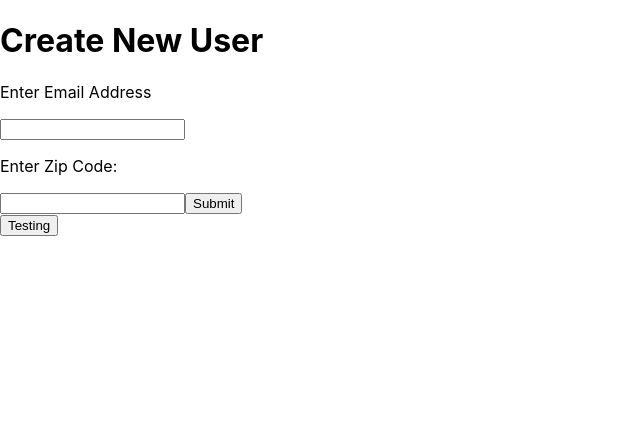
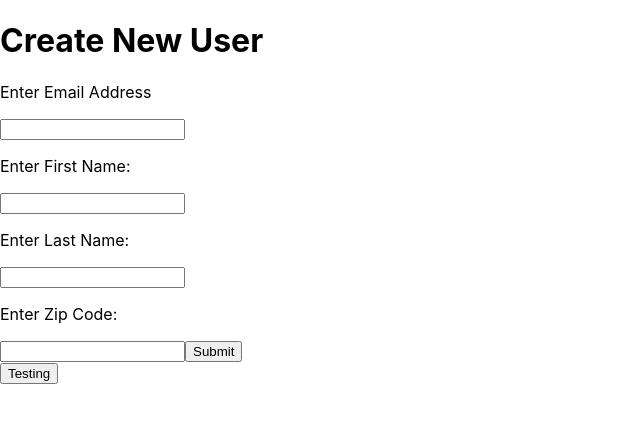
Before and after one commit to matthewsedlacek/Business-Builder, a React (Create React App) app in the folder frontend/: page /signup in a window 1280 px wide. Shown: the top 422 px of the page, without its empty margins (0-640 px from the left). Built offline with nearby package versions, Linux system fonts and the light colour scheme; no server answers.

Commit message:
nightly commit

```diff
--- a/frontend/src/components/home.js
+++ b/frontend/src/components/home.js
@@ -4,20 +4,21 @@ import { useHistory } from 'react-router';
 
 const Home = (props) => {
     const history = useHistory()
-    let user = JSON.parse(localStorage.getItem('currentUser'))
+
 
     const handleLogout = event => {
         event.preventDefault()
         props.logout()
         history.push(
-            {pathname:  "/"}
-         )
+            {pathname:  "/login"}
+            )
+            console.log("logout button pressed")
     }
 
     return (
         <div>
             Home Page Stub
-            {console.log(user.attributes.username)}
+            {/* {console.log(props.currentUser.attributes.username)} */}
             <button onClick={(event) => handleLogout(event)}>Logout</button>
         </div>
     )
--- a/frontend/src/components/login.js
+++ b/frontend/src/components/login.js
@@ -7,12 +7,14 @@ import { useHistory } from 'react-router';
 const Login = (props) => {
     const history = useHistory()
 
+    // handleSubmit passes entered username to App.js login fxn to process and redirects to '/'
+    // where router logic renders home if login successful and to login if not successful
     const handleSubmit = event => {
         event.preventDefault();
         props.login(event.target.username.value)
         history.push(
-            {pathname:  "/"}
-         )
+            {pathname:  "/home"}
+        )
     }
 
     return (
--- a/frontend/src/components/signup.js
+++ b/frontend/src/components/signup.js
@@ -4,7 +4,6 @@ import React from 'react';
 
 
 const Signup = (props) => {
-
     const handleSubmit = event => {
         event.preventDefault();
         props.login(event.target.username.value)
@@ -16,10 +15,14 @@ const Signup = (props) => {
             <form onSubmit={(event) => handleSubmit(event)}>
                 <h1>Create New User</h1>
                 <p>Enter Email Address</p>
-                <input name='email' type='text'></input>
+                <input name='email' type='text'/>
+                <p>Enter First Name:</p>
+                <input name='firstName' type='text' />
+                <p>Enter Last Name:</p>
+                <input name='lastName' type='text' />
                 <p>Enter Zip Code:</p>
-                <input name='zipcode' type='text'></input>
-                <input type='submit'></input>
+                <input name='zipcode' type='text' />
+                <input type='submit' />
             </form>
             <button onClick={props.handleTestingButton}>Testing</button>
         </div>
--- a/frontend/src/containers/App.js
+++ b/frontend/src/containers/App.js
@@ -5,15 +5,18 @@ import Report from '../components/report.js'
 import Home from '../components/home.js'
 import Signup from '../components/signup.js'
 import BusinessQuestions from './BusinessQuestions.js'
-import Navbar from '../components/navbar'
-import CreateBusiness from './CreateBusiness.js'
+// import Navbar from '../components/navbar'
+// import CreateBusiness from './CreateBusiness.js'
+
+// parses currentUser object from localStorage
+// **this is to be used to get currently logged in user**
+const activeUser = JSON.parse(localStorage.getItem('currentUser'))
 
 class App extends React.Component {
   constructor() {
     super()
 
     this.state = {
-      currentUser: ''
     }
   };
 
@@ -27,30 +30,23 @@ class App extends React.Component {
   })
   .then(res => res.json())
   .then(json => {
-    // console.log(json.data)
     this.setState({users: json.data})
  })
   }
-
+  // receives username from login form matches to user object in fetched user array and sets
+  // object to currentUser in localStorage as string
   login = (user) => {
     const users = this.state.users
-    // console.log(users[0].attributes.username)
     let u
     for(u of users){
       if (u.attributes.username === user){
-        this.setState({currentUser: u})
         localStorage.setItem('currentUser', JSON.stringify(u))
-        console.log(u)
-        // console.log(localStorage.getItem('currentUser'))
       }
     }
-    // console.log(this.state.currentUser)
-    // this.setState ({currentUser: user})
-    // localStorage.setItem('currentUser', user)
   }
 
   logout = () => {
-    this.setState({currentUser: ''})
+    // this.setState({currentUser: ''})
     localStorage.removeItem('currentUser')
   }
 
@@ -60,12 +56,11 @@ class App extends React.Component {
         <div>
           <Switch>
             <Route exact path='/login' component={ () => <Login login={this.login} />} />
-            <Route exact path='/signup' component={ () => <Signup handleTestingButton={this.handleTestingButton} login={this.login} />} />
-            <Route exact path="/home" component={ () => <Home currentUser={this.state.currentUser} logout={this.logout} />} />
-            <Route exact path='/report' component={ () => <Report currentUser={this.state.currentUser} />} />
-            <Route exact path='/businessquestions' component={BusinessQuestions} />
+            <Route exact path='/signup' component={ () => <Signup currentUser={activeUser} login={this.login} />} />
+            <Route exact path="/home" component={ () => <Home currentUser={activeUser} logout={this.logout} />} />
+            <Route exact path='/report' component={ () => <Report currentUser={activeUser} />} />
+            <Route exact path='/businessquestions' component={ () => <BusinessQuestions currentUser={activeUser} />} />
             { localStorage.currentUser? <Redirect to='/home' /> : <Redirect to='/login' />}
-            {/* <Redirect to='/login' /> */}
           </Switch>
         </div>
       </Router>
```
